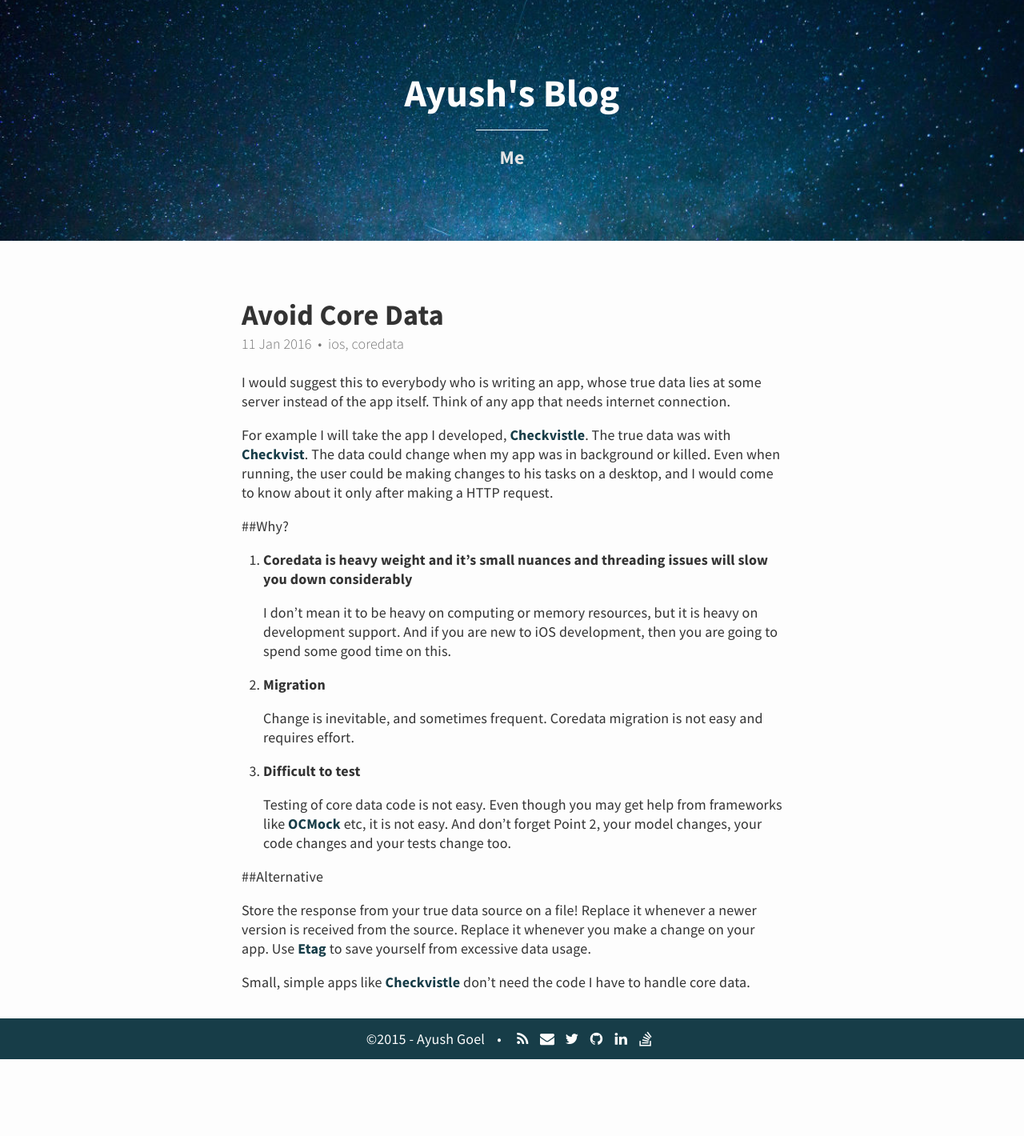
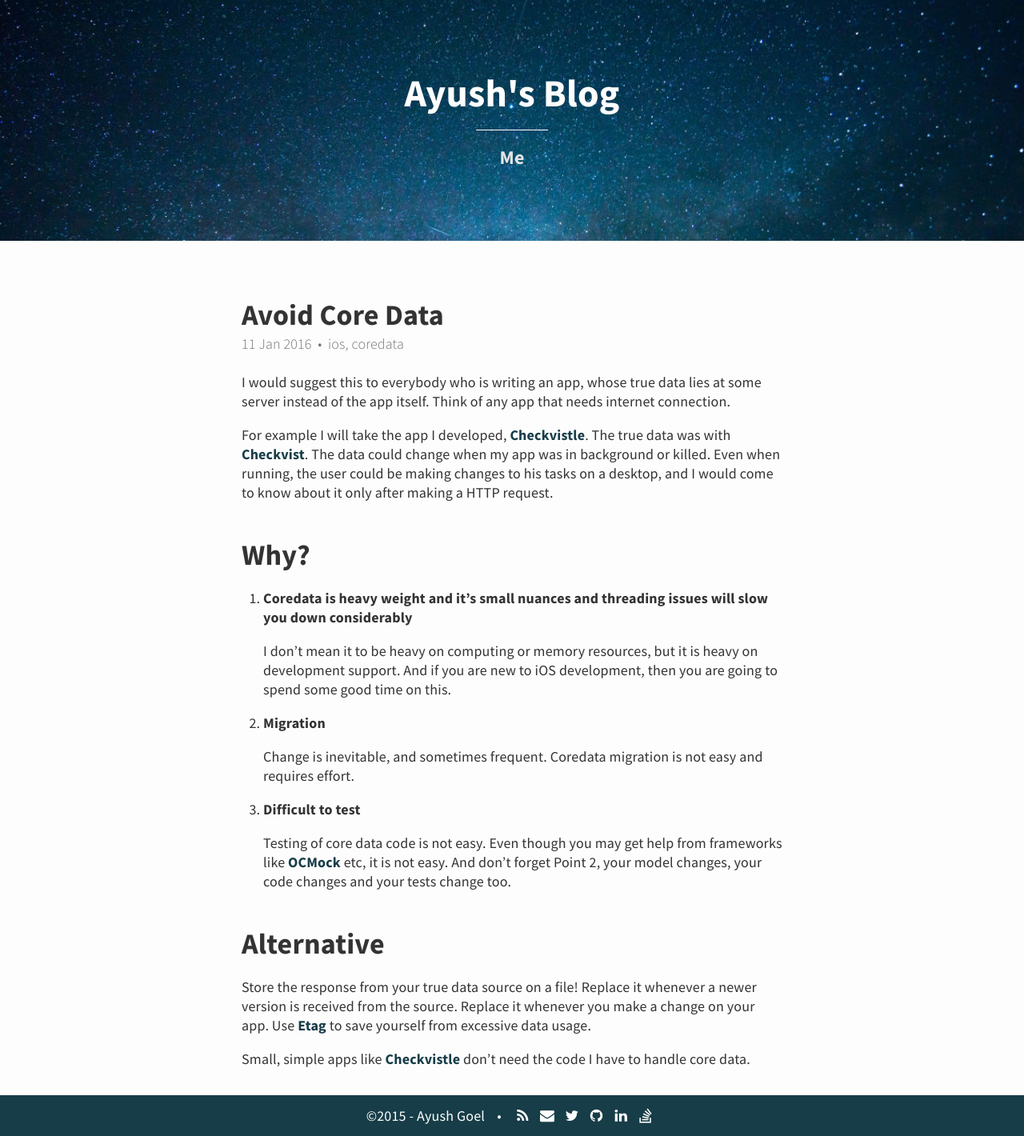
Before and after one commit to ayushgoel/ayushgoel.github.io, a Jekyll site: the page built from _posts/2016-01-11-avoid-core-data.md, in a window 1280 px wide. Shown: the whole page at 80% size. Built offline with Jekyll 4.4.1, drawn with Linux system fonts in a browser that asks for light colours; nearby versions of some CDN libraries; before the commit the page ends 1324 px from its top, so only the background shows below that.

Commit message:
Use - instead of ##

```diff
--- a/_posts/2016-01-11-avoid-core-data.md
+++ b/_posts/2016-01-11-avoid-core-data.md
@@ -7,7 +7,8 @@ I would suggest this to everybody who is writing an app, whose true data lies at
 For example I will take the app I developed, [Checkvistle](https://itunes.apple.com/us/app/checkvistle-checkvist-on-go/id995611134).
 The true data was with [Checkvist](http://checkvist.com). The data could change when my app was in background or killed. Even when running, the user could be making changes to his tasks on a desktop, and I would come to know about it only after making a HTTP request.
 
-##Why?
+Why?
+-
 
 1. **Coredata is heavy weight and it’s small nuances and threading issues will slow you down considerably**
 
@@ -21,7 +22,8 @@ The true data was with [Checkvist](http://checkvist.com). The data could change
 
     Testing of core data code is not easy. Even though you may get help from frameworks like [OCMock](http://ocmock.org/) etc, it is not easy. And don’t forget Point 2, your model changes, your code changes and your tests change too.
 
-##Alternative
+Alternative
+-
 
 Store the response from your true data source on a file!
 Replace it whenever a newer version is received from the source.
```
